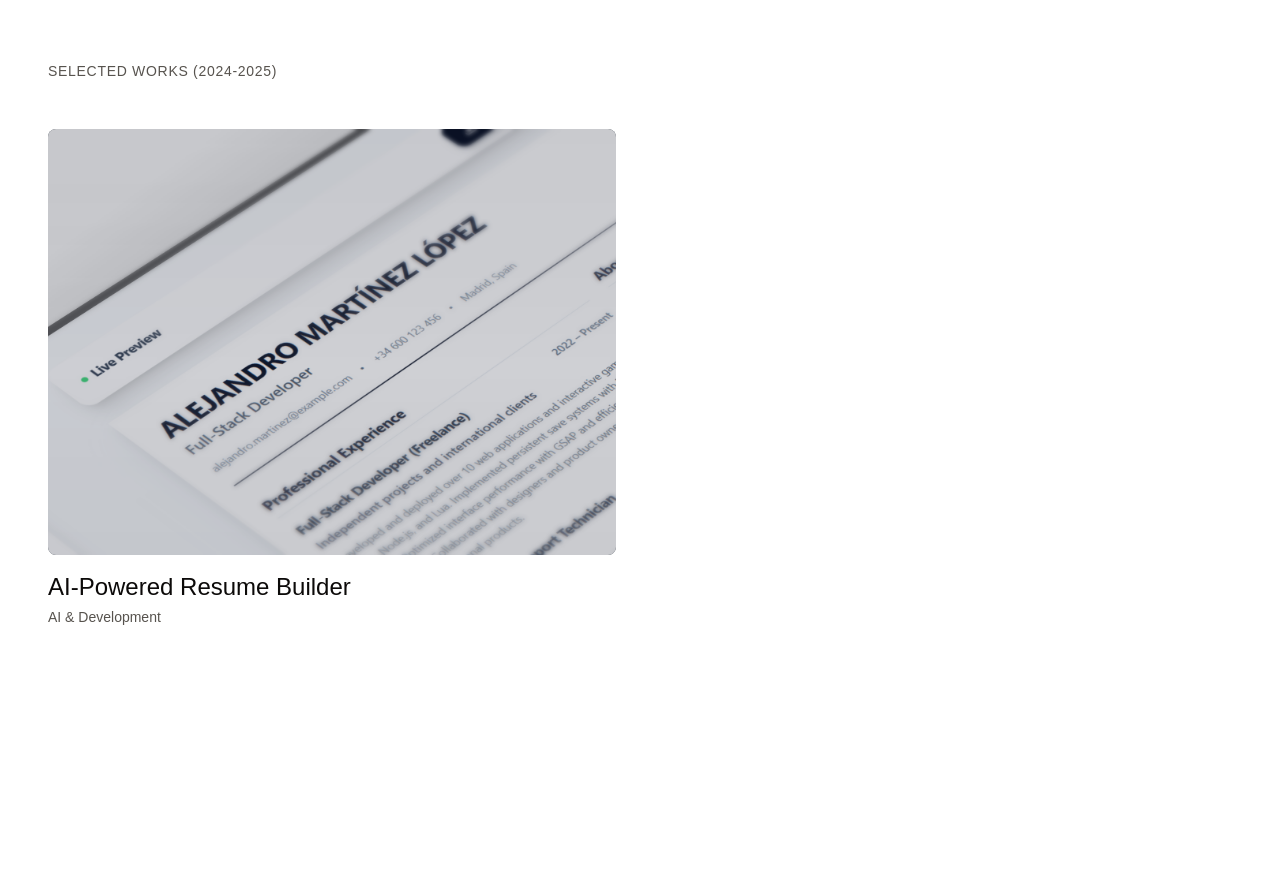
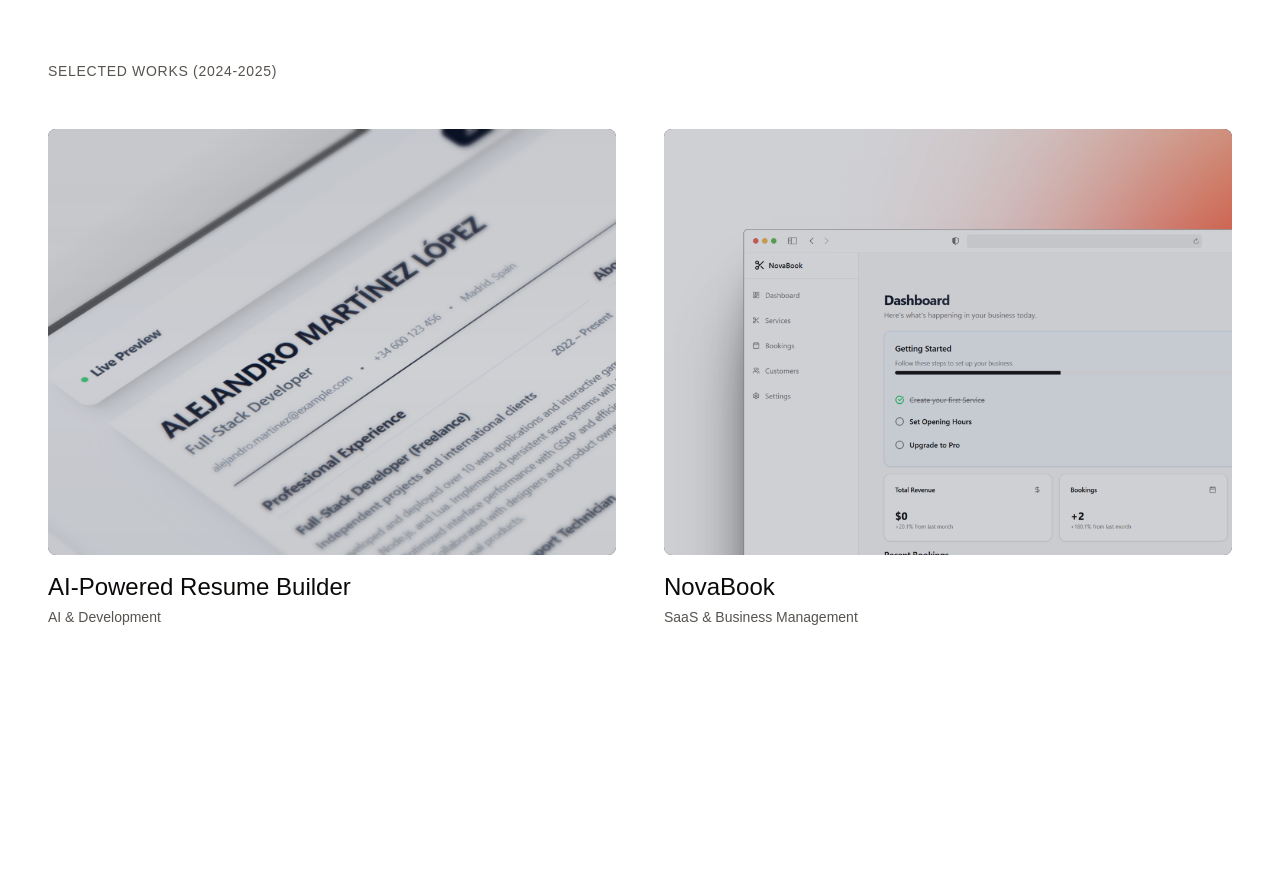
Before and after one commit to chokchrist/portfolio, a React (Vite) app: page / in a window 1280 px wide. Shown: the part 1020-1892 px from the top of the page. Built offline with nearby package versions, Linux system fonts and the light colour scheme.

Commit message:
Update ProjectGrid and add NovaBook image

```diff
--- a/src/components/ProjectGrid.jsx
+++ b/src/components/ProjectGrid.jsx
@@ -7,7 +7,14 @@ const projects = [
     title: "AI-Powered Resume Builder",
     category: "AI & Development",
     image: "/projects/CV_Generator.png",
-    link: "https://resumecraft-ai-yu36.onrender.com/", // Placeholder link
+    link: "https://resumecraft-ai-yu36.onrender.com/",
+  },
+  {
+    id: 2,
+    title: "NovaBook",
+    category: "SaaS & Business Management",
+    image: "/projects/NovaBook.png",
+    link: "https://nova-book.vercel.com/",
   },
 ];
 
```
Also changed, not shown: public/projects/NovaBook.png (added).
